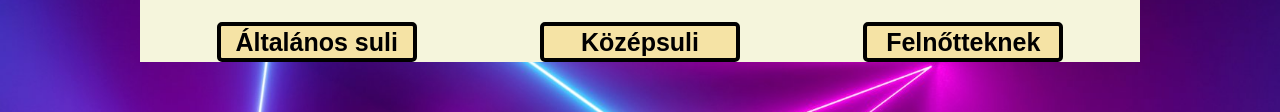
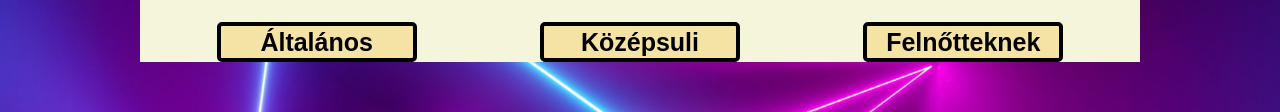
Before and after one commit to Trapi53/divatos, a plain HTML site: page tesztek.html in a window 1280 px wide. Shown: the part 174-286 px from the top of the page. Drawn offline with Linux system fonts and the light colour scheme.

Commit message:
Végleges

```diff
--- a/tesztek.html
+++ b/tesztek.html
@@ -36,7 +36,7 @@
 
 
             <div id="valasztas">
-                <button id="altsuli" class="gomb">Általános suli</button>
+                <button id="altsuli" class="gomb">Általános </button>
                 <button id="kozsuli" class="gomb">Középsuli</button>
                 <button id="felnot" class="gomb">Felnőtteknek</button>
             </div>
```
